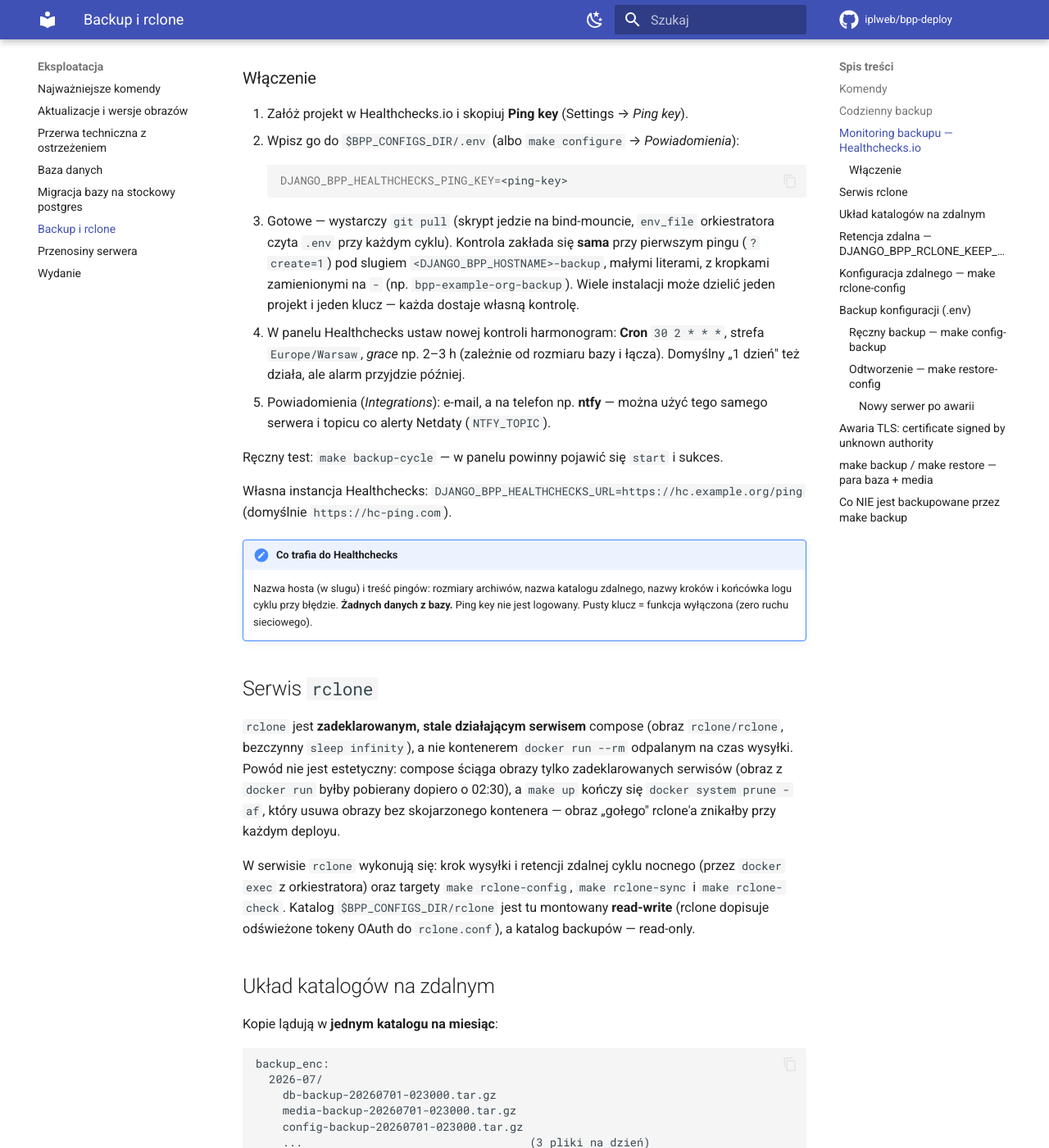
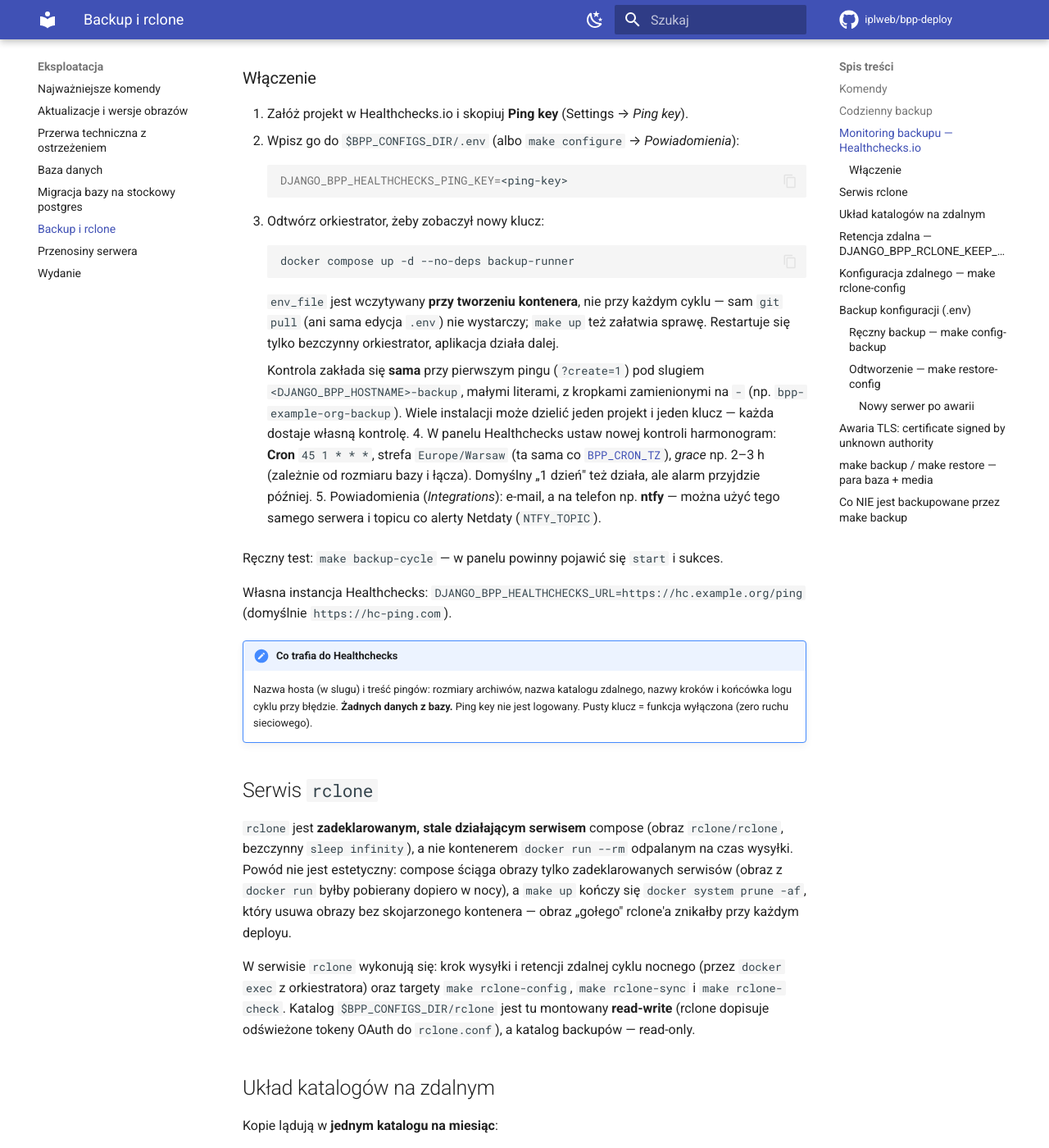
Before and after one commit to iplweb/bpp-deploy, an MkDocs documentation site: the page built from docs/eksploatacja/backup-i-rclone.md, in a window 1280 px wide and 1400 px high, scrolled down 2010 px. Shown: the whole window at 82% size. Built offline with MkDocs 1.6.1 and Material for MkDocs 9.7.7, drawn with Linux system fonts in a browser that asks for light colours; comment, search, counter and statistics services are not loaded; some of the changed text lies outside the part shown.

Commit message:
feat(ofelia): harmonogramy w czasie polskim, backup o 01:45
Kontener Ofelii chodzil w UTC, wiec wszystkie joby startowaly o 1-2 h
pozniej niz wynikalo z labeli, a nocne restarty 05:00 wypadaly latem
o 7:00 czasu polskiego. Nowa zmienna BPP_CRON_TZ (domyslnie
Europe/Warsaw) ustawiana tylko w serwisie ofelia.

Backup przeniesiony z 02:30 na 01:45: w strefie z czasem letnim okno
02:00-03:00 raz w roku nie istnieje, a raz wystepuje dwukrotnie.
Test test_ofelia_timezone pilnuje TZ i braku jobow w tym oknie.

Dokumentacja Healthchecks: harmonogram kontroli `45 1 * * *`
Europe/Warsaw oraz wymagane odtworzenie backup-runner po dopisaniu
klucza (env_file jest czytany przy tworzeniu kontenera, nie co cykl).

Co-Authored-By: Claude Opus 5.5 <noreply@anthropic.com>

````diff
--- a/docs/eksploatacja/backup-i-rclone.md
+++ b/docs/eksploatacja/backup-i-rclone.md
@@ -14,7 +14,8 @@ make rclone-check     # Sprawdzenie spójności kopii zdalnej
 
 ## Codzienny backup
 
-Codzienny backup uruchamia Ofelia o **02:30** (label `0 30 2 * * *` na `backup-runner`).
+Codzienny backup uruchamia Ofelia o **01:45** czasu polskiego (label `0 45 1 * * *` na
+`backup-runner`; strefa harmonogramów Ofelii — [`BPP_CRON_TZ`](../architektura/zadania-ofelia.md#strefa-czasowa)).
 `backup-runner` to **orkiestrator** (obraz `docker:28-cli`): sam nie ma ani `pg_dump`,
 ani rclone'a — wykonuje sekwencję cyklu, a ciężkie kroki deleguje przez `docker exec`
 do kontenerów, które i tak istnieją i mają właściwe narzędzia:
@@ -37,7 +38,7 @@ nazwie — nazwy generuje compose.
     Do września 2026 `backup-runner` startował na obrazie `postgres` (współdzielonym
     z `dbserverem`) i doinstalowywał `rclone`, `curl`, `jq` i `ca-certificates` przez
     `apt-get` przy każdym starcie — każdy start wymagał sieci i repozytorium Debiana,
-    a awaria tej instalacji była cicha aż do 02:30 (tak weszła
+    a awaria tej instalacji była cicha aż do nocnego cyklu (tak weszła
     [awaria TLS](#awaria-tls-certificate-signed-by-unknown-authority)). Teraz obrazy
     są dwa i oba gotowe od razu:
 
@@ -89,13 +90,24 @@ zostawia ostrzeżenie w logu i **nigdy nie zmienia wyniku ani kodu wyjścia back
     DJANGO_BPP_HEALTHCHECKS_PING_KEY=<ping-key>
     ```
 
-3. Gotowe — wystarczy `git pull` (skrypt jedzie na bind-mouncie, `env_file`
-   orkiestratora czyta `.env` przy każdym cyklu). Kontrola zakłada się **sama** przy
-   pierwszym pingu (`?create=1`) pod slugiem `<DJANGO_BPP_HOSTNAME>-backup`, małymi
-   literami, z kropkami zamienionymi na `-` (np. `bpp-example-org-backup`). Wiele
-   instalacji może dzielić jeden projekt i jeden klucz — każda dostaje własną kontrolę.
-4. W panelu Healthchecks ustaw nowej kontroli harmonogram: **Cron** `30 2 * * *`,
-   strefa `Europe/Warsaw`, *grace* np. 2–3 h (zależnie od rozmiaru bazy i łącza).
+3. Odtwórz orkiestrator, żeby zobaczył nowy klucz:
+
+    ```bash
+    docker compose up -d --no-deps backup-runner
+    ```
+
+    `env_file` jest wczytywany **przy tworzeniu kontenera**, nie przy każdym cyklu —
+    sam `git pull` (ani sama edycja `.env`) nie wystarczy; `make up` też załatwia
+    sprawę. Restartuje się tylko bezczynny orkiestrator, aplikacja działa dalej.
+
+    Kontrola zakłada się **sama** przy pierwszym pingu (`?create=1`) pod slugiem
+    `<DJANGO_BPP_HOSTNAME>-backup`, małymi literami, z kropkami zamienionymi na `-`
+    (np. `bpp-example-org-backup`). Wiele instalacji może dzielić jeden projekt i jeden
+    klucz — każda dostaje własną kontrolę.
+4. W panelu Healthchecks ustaw nowej kontroli harmonogram: **Cron** `45 1 * * *`,
+   strefa `Europe/Warsaw` (ta sama co
+   [`BPP_CRON_TZ`](../architektura/zadania-ofelia.md#strefa-czasowa)), *grace* np. 2–3 h
+   (zależnie od rozmiaru bazy i łącza).
    Domyślny „1 dzień" też działa, ale alarm przyjdzie później.
 5. Powiadomienia (*Integrations*): e-mail, a na telefon np. **ntfy** — można użyć tego
    samego serwera i topicu co alerty Netdaty (`NTFY_TOPIC`).
@@ -115,7 +127,7 @@ Własna instancja Healthchecks: `DJANGO_BPP_HEALTHCHECKS_URL=https://hc.example.
 `rclone` jest **zadeklarowanym, stale działającym serwisem** compose (obraz
 `rclone/rclone`, bezczynny `sleep infinity`), a nie kontenerem `docker run --rm`
 odpalanym na czas wysyłki. Powód nie jest estetyczny: compose ściąga obrazy tylko
-zadeklarowanych serwisów (obraz z `docker run` byłby pobierany dopiero o 02:30),
+zadeklarowanych serwisów (obraz z `docker run` byłby pobierany dopiero w nocy),
 a `make up` kończy się `docker system prune -af`, który usuwa obrazy bez
 skojarzonego kontenera — obraz „gołego" rclone'a znikałby przy każdym deployu.
 
@@ -181,7 +193,7 @@ licząc z bieżącym.
     `backup-runner` ma katalog `./scripts` podmontowany na żywo
     (`./scripts:/scripts:ro`), a Ofelia woła `/scripts/backup-cycle.sh` w
     **działającym** kontenerze. Nowy kod wchodzi więc do gry przy najbliższym
-    przebiegu o 02:30 — bez przebudowy, bez restartu, bez `make up`. Jeśli
+    przebiegu o 01:45 — bez przebudowy, bez restartu, bez `make up`. Jeśli
     chcesz najpierw zobaczyć, co by zniknęło: `make rclone-check` i ustaw
     `DJANGO_BPP_RCLONE_KEEP_MONTHS=0` **zanim** wykonasz `git pull`.
 
@@ -284,7 +296,7 @@ Bez tego klucza tokeny PBN, hasło Clarivate, sekret ORCID i hasło DSpace w
 odtworzonej bazie są nieczytelne. Dlatego katalog konfiguracyjny jest
 archiwizowany **tak samo jak baza**:
 
-- **ten sam cykl** — nocny `backup-cycle` (02:30) robi `config-backup-<TS>.tar.gz`
+- **ten sam cykl** — nocny `backup-cycle` (01:45) robi `config-backup-<TS>.tar.gz`
   zaraz po zrzucie bazy i mediów, z **tym samym timestampem**;
 - **to samo miejsce** — osobny plik obok zrzutów w `$DJANGO_BPP_HOST_BACKUP_DIR`
   (nie wewnątrz dumpu bazy);
@@ -397,7 +409,7 @@ działa w dedykowanym [serwisie `rclone`](#serwis-rclone) na obrazie
 
 **Dlaczego sonda CA mimo to została.** Healthcheck serwisu `rclone` nadal sprawdza
 niepusty `/etc/ssl/certs/ca-certificates.crt`: `BPP_RCLONE_IMAGE` pozwala podstawić
-dowolny obraz, a brak CA nie objawia się niczym aż do cyklu o 02:30 — sonda robi
+dowolny obraz, a brak CA nie objawia się niczym aż do nocnego cyklu — sonda robi
 z niekompatybilnego obrazu kontener `unhealthy` już przy `make up`. **Nie usuwaj
 jej.**
 
````
Also changed, not shown: CLAUDE.md (+2 -2 lines), docker-compose.application.yml (+7 -1 lines), docker-compose.backup.yml (+7 -5 lines), docs/architektura/healthchecks-autoheal.md (+2 -2 lines), docs/architektura/uslugi.md (+1 -1 lines), docs/architektura/zadania-ofelia.md (+22 -2 lines), 1 other file.
